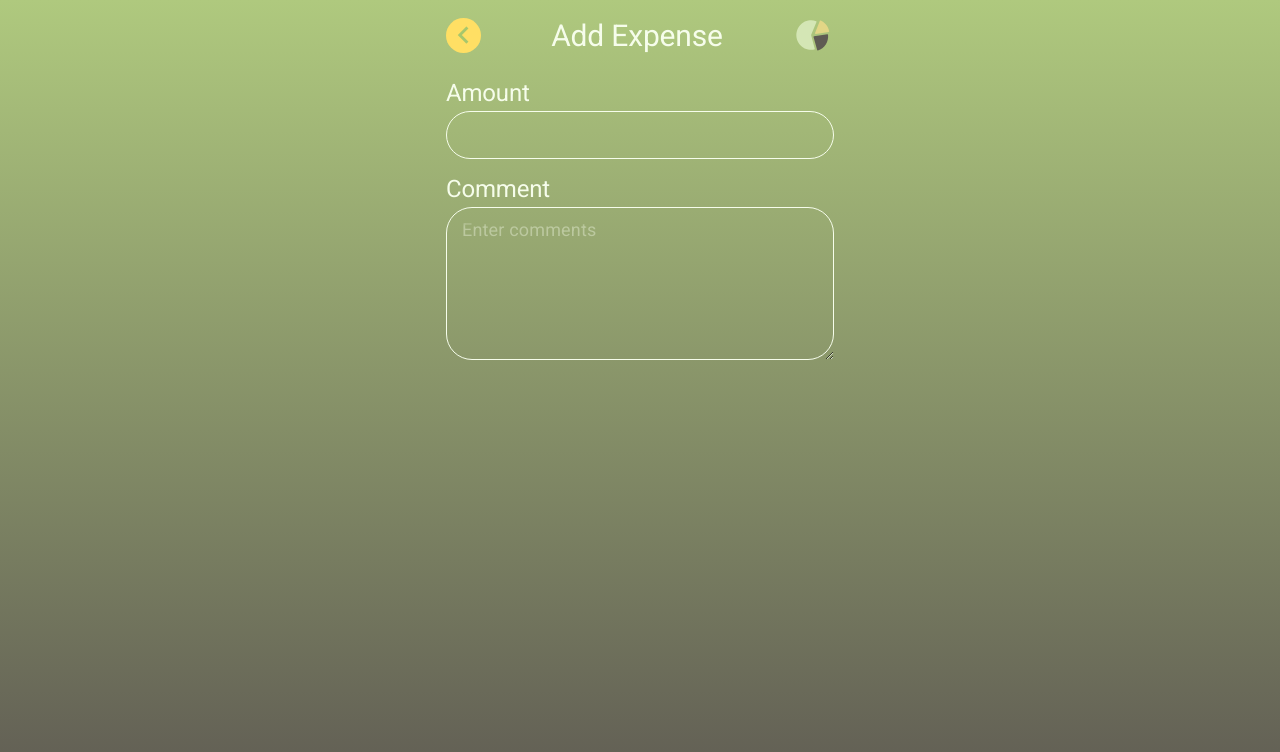
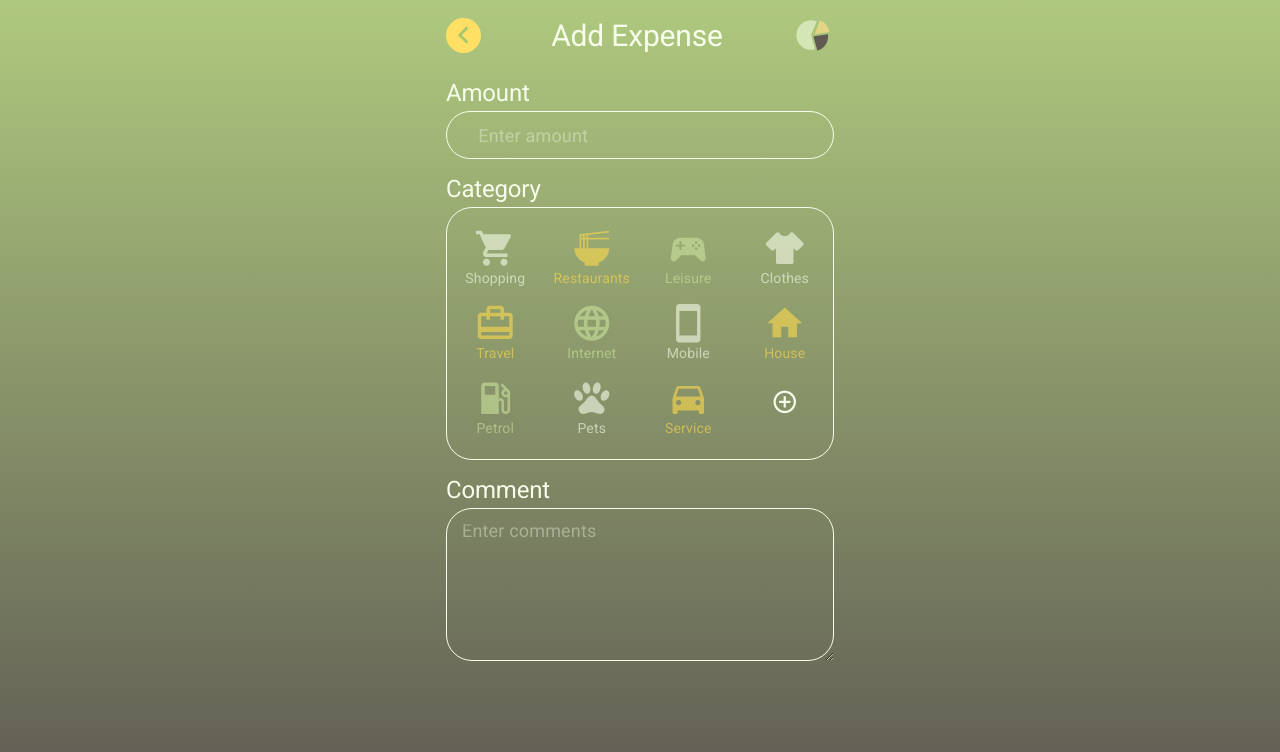
Before and after one commit to shataev/wanna-track-client, a Vue app: page /expenses/new in a window 1280 px wide. Shown: the top 752 px of the page. Built offline with nearby package versions, Linux system fonts and the light colour scheme.

Commit message:
feat: category buttons

```diff
--- /dev/null
+++ b/src/components/CategoryButtons.vue
@@ -0,0 +1,74 @@
+<template>
+  <v-radio-group
+    name="category"
+    v-model="category"
+    class="form-element form-element-radio-group bg-transparent text-app-light py-5"
+    inline
+    variant="outlined"
+    hide-details="auto"
+    v-bind="$attrs"
+  >
+    <v-radio
+      v-for="category in categories"
+      :label="category.name"
+      :key="category.value"
+      :true-icon="category.icon"
+      :false-icon="category.icon"
+      :value="category.value"
+      class="flex-column"
+    ></v-radio>
+    <div class="add-category-button">
+      <v-btn variant="text" :ripple="false" icon="mdi-plus-circle-outline" size="x-large"></v-btn>
+    </div>
+  </v-radio-group>
+</template>
+
+<script>
+export default {
+  name: 'CategoryButtons',
+  props: {
+    categories: {
+      type: Array,
+      required: true
+    }
+  }
+}
+</script>
+
+<style scoped lang="scss">
+:deep(.v-selection-control) {
+  flex-basis: 25%;
+  margin-top: 14px;
+
+  &:nth-child(-n + 4) {
+    margin-top: 0;
+  }
+
+  &:nth-child(3n + 1) {
+    color: #f6fdeb;
+  }
+
+  &:nth-child(3n + 2) {
+    color: #ffda4c;
+  }
+
+  &:nth-child(3n + 3) {
+    color: #cae39d;
+  }
+
+  .v-label {
+    font-size: 14px;
+  }
+
+  .v-icon:before {
+    font-size: 42px;
+  }
+}
+
+.add-category-button {
+  flex-basis: 25%;
+  display: flex;
+  justify-content: center;
+  align-items: center;
+}
+</style>
--- a/src/main.js
+++ b/src/main.js
@@ -13,8 +13,6 @@ import * as components from 'vuetify/components'
 import * as directives from 'vuetify/directives'
 import '@mdi/font/css/materialdesignicons.css'
 import { aliases, mdi } from 'vuetify/iconsets/mdi'
-
-import LogoIcon from '@/components/icons/LogoIcon.vue'
 
 const vuetify = createVuetify({
   components,
--- a/src/pages/NewExpensePage.vue
+++ b/src/pages/NewExpensePage.vue
@@ -18,6 +18,7 @@
       <label for="amount" class="form-label text-app-light d-flex mb-1">Amount</label>
       <v-text-field
         type="number"
+        placeholder="Enter amount"
         name="amount"
         prefix="$"
         class="form-element form-element-input bg-transparent text-app-light"
@@ -26,7 +27,11 @@
       ></v-text-field>
     </div>
     <div class="form-element-wrapper mb-4">
-      <label for="amount" class="form-label text-app-light d-flex mb-1">Comment</label>
+      <label for="amount" class="form-label text-app-light d-flex mb-1">Category</label>
+      <category-buttons :categories="categories" v-model="category" />
+    </div>
+    <div class="form-element-wrapper mb-4">
+      <label for="comment" class="form-label text-app-light d-flex mb-1">Comment</label>
       <v-textarea
         type="text"
         placeholder="Enter comments"
@@ -41,10 +46,87 @@
 
 <script>
 import LogoIcon from '@/components/icons/LogoIcon.vue'
+import CategoryButtons from '@/components/CategoryButtons.vue'
+
+// TODO: change on real data
+const categories = [
+  {
+    name: 'Shopping',
+    value: 2,
+    color: '#CAE39D',
+    icon: 'mdi-cart'
+  },
+  {
+    name: 'Restaurants',
+    value: 1,
+    color: '#E1D165',
+    icon: 'mdi-noodles'
+  },
+  {
+    name: 'Leisure',
+    value: 41,
+    color: '#A7C76C',
+    icon: 'mdi-controller'
+  },
+  {
+    name: 'Clothes',
+    value: 42,
+    color: '#A7C76C',
+    icon: 'mdi-tshirt-crew'
+  },
+  {
+    name: 'Travel',
+    value: 52,
+    color: '#A7C76C',
+    icon: 'mdi-wallet-travel'
+  },
+  {
+    name: 'Internet',
+    value: 53,
+    color: '#A7C76C',
+    icon: 'mdi-web'
+  },
+  {
+    name: 'Mobile',
+    value: 54,
+    color: '#A7C76C',
+    icon: 'mdi-cellphone'
+  },
+  {
+    name: 'House',
+    value: 3,
+    color: '#FFDA4C',
+    icon: 'mdi-home'
+  },
+  {
+    name: 'Petrol',
+    value: 4,
+    color: '#A7C76C',
+    icon: 'mdi-gas-station'
+  },
+  {
+    name: 'Pets',
+    value: 5,
+    color: '#CAE39D',
+    icon: 'mdi-paw'
+  },
+  {
+    name: 'Service',
+    value: 6,
+    color: '#FFDA4C',
+    icon: 'mdi-car'
+  }
+]
 
 export default {
   name: 'NewExpensePage',
-  components: { LogoIcon },
+  data() {
+    return {
+      categories,
+      category: null
+    }
+  },
+  components: { CategoryButtons, LogoIcon },
   methods: {
     goBack() {
       this.$router.back()
@@ -98,4 +180,9 @@ $border-raduis-text-field: 999px;
     }
   }
 }
+
+.form-element-radio-group {
+  border: 1px solid #f6fdeb;
+  border-radius: 26px !important;
+}
 </style>
```
